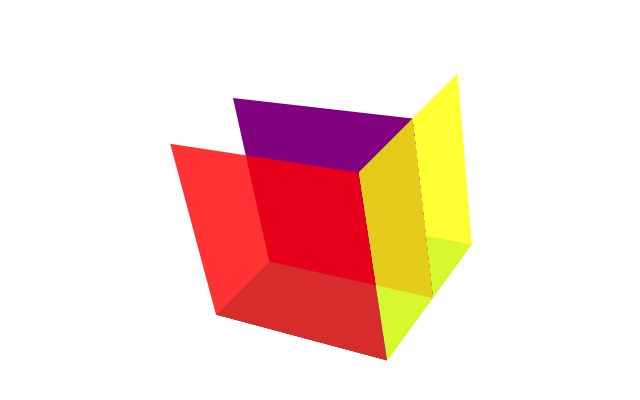
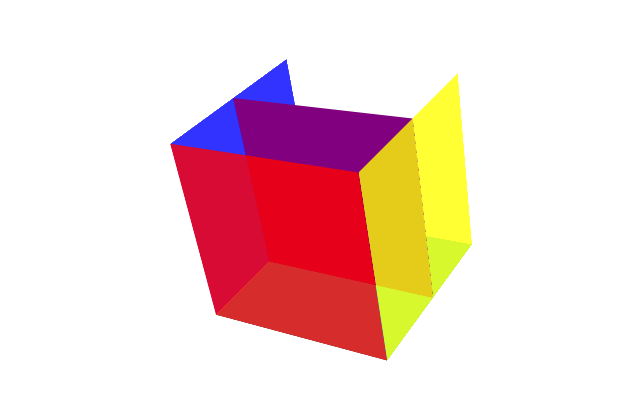
Before and after one commit to dwaps/tutos, a plain HTML site: page index.html in a window 1280 px wide. Shown: the part 202-602 px from the top of the page, without its empty margins (307-947 px from the left). Drawn offline with Linux system fonts and the light colour scheme.

Commit message:
Style de la 4ème face

```diff
--- a/index.css
+++ b/index.css
@@ -66,3 +66,10 @@ body {
         transform-origin: 0 0;
         transform: translate3d(0,0,100px) rotate3d(-1, 0, 0, 90deg);
     }
+    .cube .n4 {
+        top: 0;
+        right: 100%;
+        background: blue;
+        transform-origin: 100% 0;
+        transform: translate3d(0,0,100px) rotate3d(0, -1, 0, 90deg);
+    }
```
